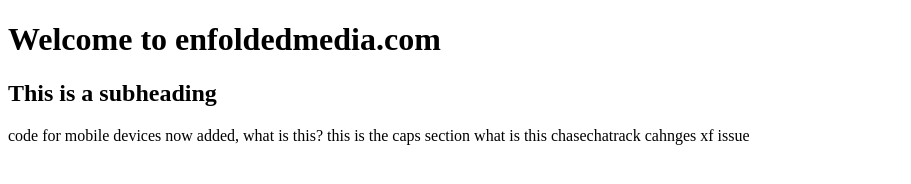
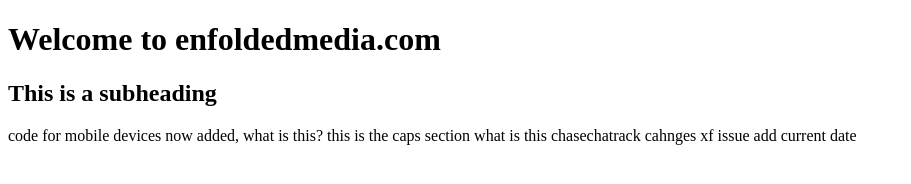
Before and after one commit to yamacode/inclusive, a plain HTML site: page index.html in a window 1280 px wide. Shown: the whole page, without its empty margins (0-911 px from the left). Drawn offline with Linux system fonts and the light colour scheme.

Commit message:
this fixes #7

```diff
--- a/index.html
+++ b/index.html
@@ -22,6 +22,7 @@
     what is this chasechatrack
 
     cahnges xf issue
+    add current date
 </body>
 
 </html>
```
